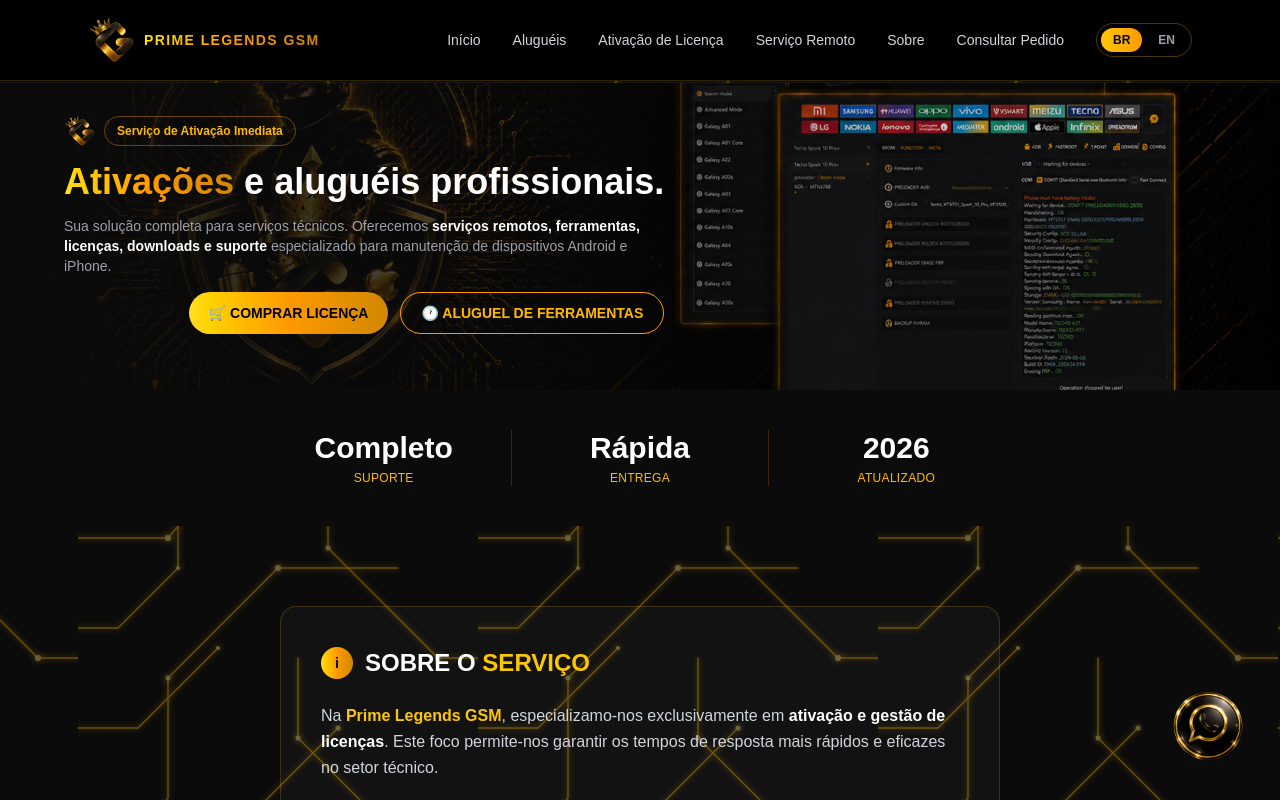
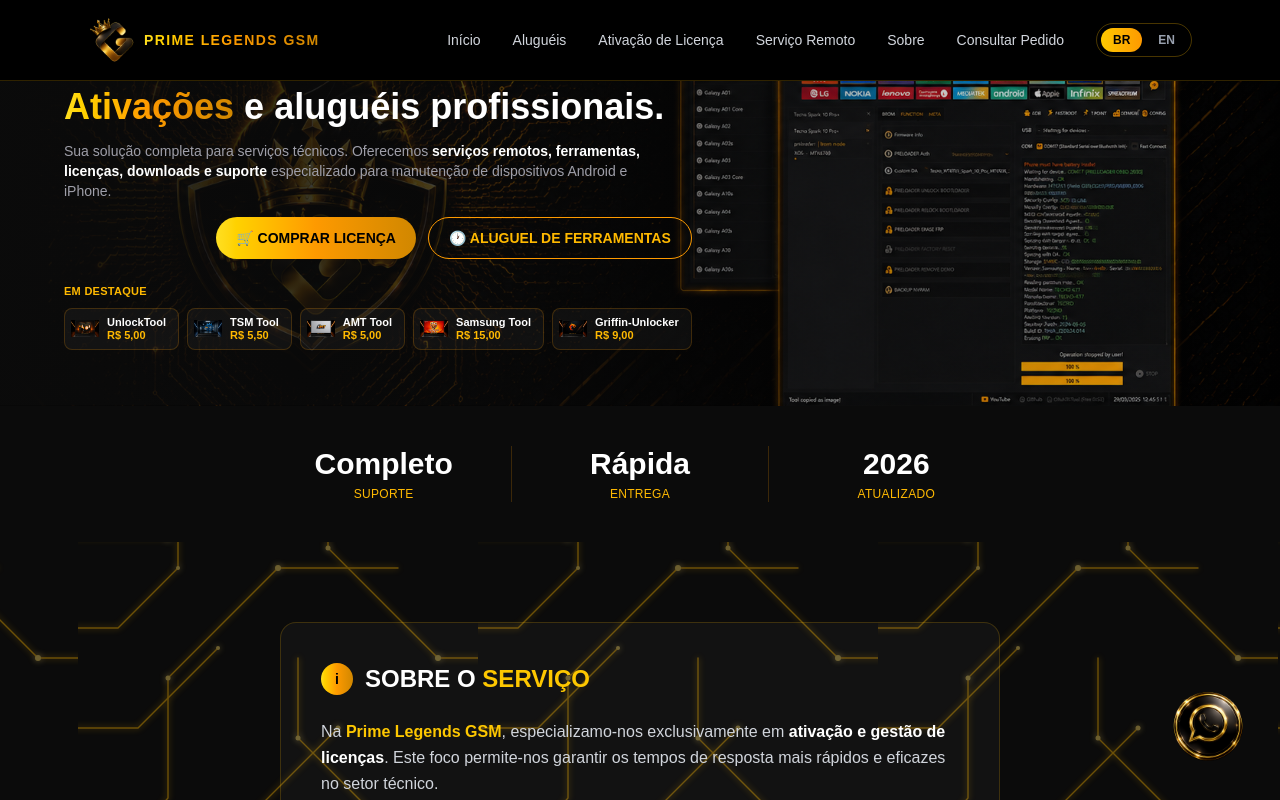
Before and after one commit to primelegendstech/prime-legends, a Next.js app: page / in a window 1280 px wide. Shown: the top 800 px of the page. Built offline with nearby package versions, Linux system fonts and the light colour scheme.

Commit message:
Integra Destaques dentro do Hero

```diff
--- a/app/page.tsx
+++ b/app/page.tsx
@@ -53,10 +53,9 @@ export default function Home() {
       />
       <div className="relative z-10">
         <Header />
-        <Destaques />
 
         <section
-          className="relative flex items-center px-6 md:px-16 pt-6 pb-10 md:pt-8 md:pb-14"
+          className="relative flex items-center px-6 md:px-16 pt-8 pb-10 md:pt-10 md:pb-14"
           style={{
             backgroundImage: `linear-gradient(to right, rgba(11,11,11,0.95) 0%, rgba(11,11,11,0.75) 35%, rgba(11,11,11,0.3) 60%, rgba(11,11,11,0.1) 100%), url('/hero-bg.png')`,
             backgroundSize: "cover",
@@ -108,6 +107,8 @@ export default function Home() {
                 🕐 {t.aluguelFerramentas}
               </Link>
             </div>
+
+            <Destaques />
           </div>
         </section>
 
--- a/components/Destaques.tsx
+++ b/components/Destaques.tsx
@@ -4,40 +4,33 @@ import Link from "next/link";
 
 type Destaque = {
   ferramenta: string;
-  plano: string;
   precoDesde: number;
-  automatico: boolean;
   imagem: string;
 };
 
 const destaques: Destaque[] = [
-  { ferramenta: "UnlockTool", plano: "6 horas", precoDesde: 5, automatico: true, imagem: "/laptops/unlocktool-1.png" },
-  { ferramenta: "TSM Tool", plano: "3 horas", precoDesde: 5.5, automatico: true, imagem: "/laptops/tsm-1.png" },
-  { ferramenta: "AMT Tool", plano: "2 horas", precoDesde: 5, automatico: true, imagem: "/laptops/amt-1.png" },
-  { ferramenta: "Samsung Tool", plano: "12 horas", precoDesde: 15, automatico: true, imagem: "/laptops/samsung-1.png" },
-  { ferramenta: "Griffin-Unlocker", plano: "6 horas", precoDesde: 9, automatico: true, imagem: "/laptops/griffin-1.png" },
+  { ferramenta: "UnlockTool", precoDesde: 5, imagem: "/laptops/unlocktool-1.png" },
+  { ferramenta: "TSM Tool", precoDesde: 5.5, imagem: "/laptops/tsm-1.png" },
+  { ferramenta: "AMT Tool", precoDesde: 5, imagem: "/laptops/amt-1.png" },
+  { ferramenta: "Samsung Tool", precoDesde: 15, imagem: "/laptops/samsung-1.png" },
+  { ferramenta: "Griffin-Unlocker", precoDesde: 9, imagem: "/laptops/griffin-1.png" },
 ];
-
-const loop = [...destaques, ...destaques];
 
 export default function Destaques() {
   return (
-    <section className="relative py-3 overflow-hidden border-b border-white/5">
-      <div className="pointer-events-none absolute inset-y-0 left-0 w-10 md:w-20 bg-gradient-to-r from-[#0B0B0B] to-transparent z-10" />
-      <div className="pointer-events-none absolute inset-y-0 right-0 w-10 md:w-20 bg-gradient-to-l from-[#0B0B0B] to-transparent z-10" />
-
-      <div className="group flex overflow-hidden">
-        <div className="flex gap-2 animate-marquee group-hover:[animation-play-state:paused] pl-6">
-          {loop.map((item, i) => (
+    <div className="mt-5 md:mt-6">
+      <p className="text-[11px] font-bold text-amber-400 mb-2 uppercase tracking-wide">Em destaque</p>
+      <div className="flex flex-wrap gap-2">
+        {destaques.map((item) => (
           <Link
-              key={`${item.ferramenta}-${i}`}
+            key={item.ferramenta}
             href="/alugueis"
-              className="flex-shrink-0 w-32 rounded-lg border border-amber-500/20 bg-white/[0.03] p-2 hover:border-amber-500/50 hover:bg-white/[0.06] transition flex items-center gap-2"
+            className="flex items-center gap-2 rounded-lg border border-amber-500/20 bg-white/[0.04] pl-1.5 pr-3 py-1.5 hover:border-amber-500/50 hover:bg-white/[0.08] transition"
           >
-              <img src={item.imagem} alt={item.ferramenta} className="w-10 h-10 object-contain flex-shrink-0" />
-              <div className="min-w-0">
-                <p className="text-white font-bold text-[11px] leading-tight truncate">{item.ferramenta}</p>
-                <p className="text-amber-400 font-extrabold text-xs">
+            <img src={item.imagem} alt={item.ferramenta} className="w-7 h-7 object-contain" />
+            <div>
+              <p className="text-white text-[11px] font-bold leading-none">{item.ferramenta}</p>
+              <p className="text-amber-400 text-[11px] font-extrabold leading-none mt-0.5">
                 R$ {item.precoDesde.toFixed(2).replace(".", ",")}
               </p>
             </div>
@@ -45,6 +38,5 @@ export default function Destaques() {
         ))}
       </div>
     </div>
-    </section>
   );
 }
```
Lines whose indentation alone changed are shown as unchanged.
